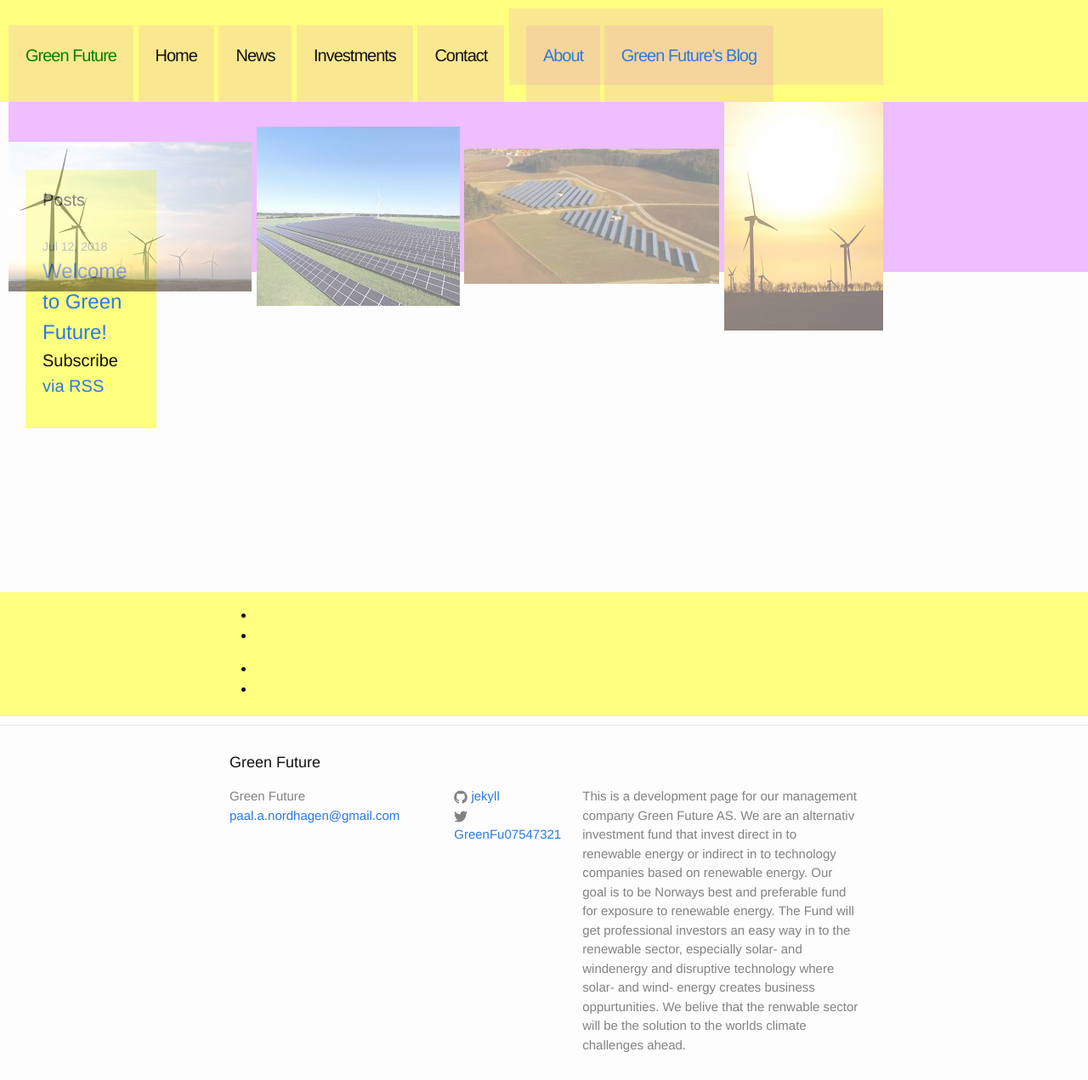
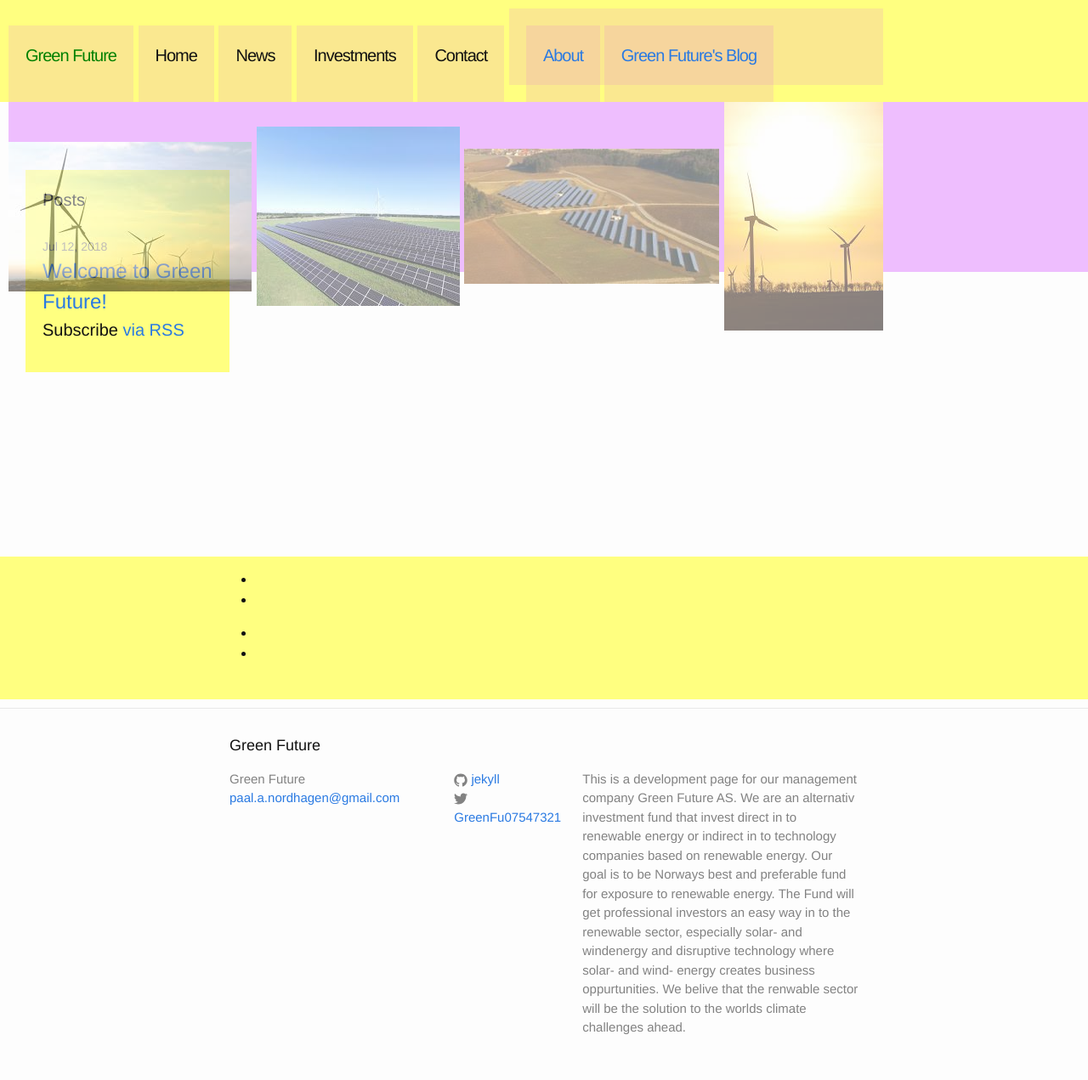
Before and after one commit to Paal-August/Paal-August.github.io, a Jekyll site: the page built from index.html, in a window 1280 px wide and 1271 px high. Shown: the whole window at 85% size. Built offline with Jekyll 4.4.1, drawn with Linux system fonts in a browser that asks for light colours.

Commit message:
Update _layout.scss

```diff
--- a/_sass/_layout.scss
+++ b/_sass/_layout.scss
@@ -289,11 +289,11 @@
   margin:200px 0 0 0;
   font-size: 20px;
   grid-gap: 1px;
-  width:100%;
+  width:200px;
   float:left;
   padding:20px;
   background-color:rgb(255, 255, 128);
-  word-break:break-word;
+
 }
 
 .page-heading {
```
